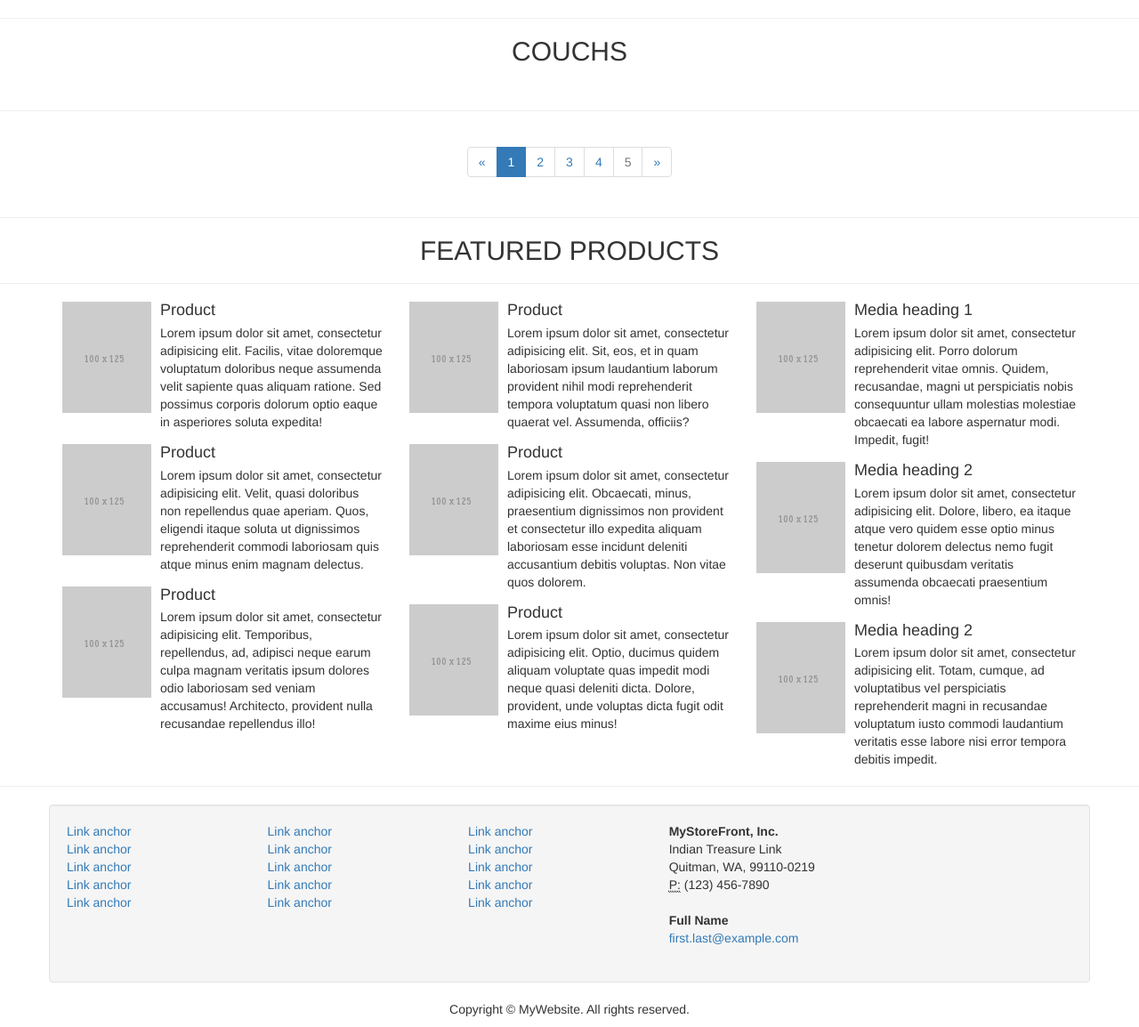
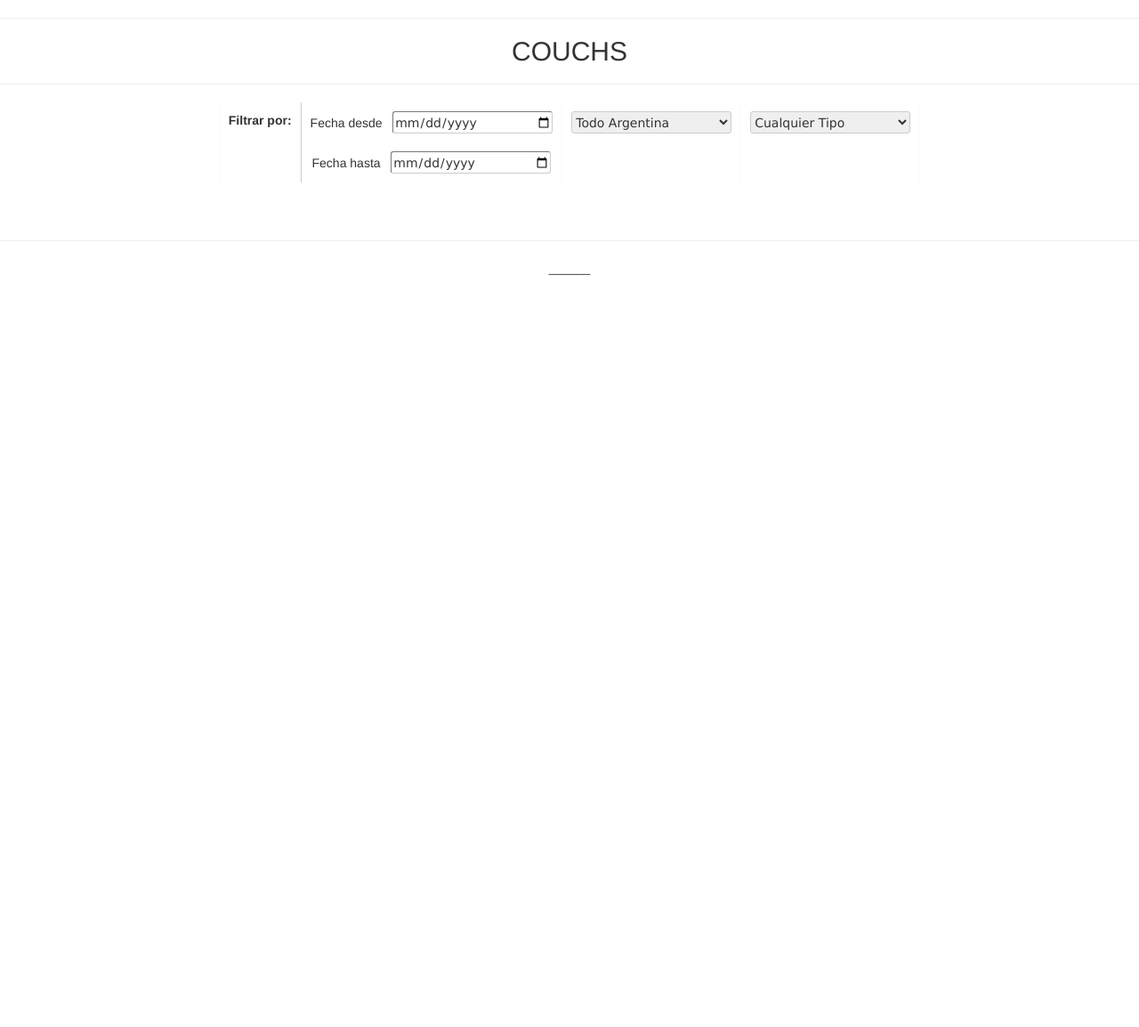
Before and after one commit to colooatienza/Grupo50, a PHP site: page / in a window 1280 px wide. Shown: the part 50-1204 px from the top of the page at 89% size. After the commit the page ends 359 px from the top, so only its background shows below. Run offline with PHP 8.4, Linux system fonts and the light colour scheme; data comes from the database, SQL or seed files in the repository; tables that the repository leaves empty hold one stand-in row (values such as "Sample post").

Commit message:
reemplacé el index

```diff
--- a/CouchInn/index.php
+++ b/CouchInn/index.php
@@ -6,10 +6,31 @@
 <meta name="viewport" content="width=device-width, initial-scale=1">
 <title>CouchInn</title>
 
+
+<style type="text/css" media="screen">
+  @import '../CouchInn/estilo/estilo.css';>
+</style>
 <!-- Bootstrap -->
 <link rel="stylesheet" href="css/bootstrap.css">
+<link rel="stylesheet" href="css/bootstrap.css">
     <link rel="icon" href="images/logo.jpg">
+<style>
+.separados{
+  margin: 10px;
+  padding: 10px;
 
+	}
+.inpu{
+	border-radius:3px;
+	border-width:1px;
+	border-color:#CCC;
+	width:180px;
+	height:25px;
+	font-family:Verdana;
+	font-size:14px;
+	}
+
+</style>
 </head>
 <body>
 <?php
@@ -23,178 +44,348 @@
 
 <hr>
 <h2 class="text-center">COUCHS</h2>
-<p>&nbsp;</p>
 <hr>
 <div class="container">
   <div class="row text-center">
 
+
+
+
   <?php
-    $couchs = "Select * FROM couchs INNER JOIN fotos ON couchs.id = fotos.idcouch INNER JOIN ciudad ON ciudad.id = couchs.ciudad  WHERE disponible=1 AND fechafin> CURDATE() GROUP BY couchs.id";
-    $couchs=$conn->query($couchs);
+
+      $TAMANIO_PAGINA = 3;
+      $ULTIMO_ELEMENTO=$TAMANIO_PAGINA;
+      $pagina = isset($_GET['pagina']) ? $_GET['pagina'] : 1 ;
+      $inicio = ($pagina-1) * $TAMANIO_PAGINA;
+
+
+
+
+
+    //filtro por provincia si llega a existir
+   $laProvincia = isset($_GET['provincia']) ? $_GET['provincia']:0;
+   $laCiudad = isset($_GET['ciudad']) ? $_GET['ciudad']:0;
+   $elTipo = isset($_GET['tipoo']) ? $_GET['tipoo']:0;
+   $fecha_inicio = isset($_GET['fechaI']) ? $_GET['fechaI']:'dd/mm/aa';
+   $fecha_fin = isset($_GET['fechaF']) ? $_GET['fechaF']:'dd/mm/aa';
+
+   $Cadena_provincia='';
+   $Cadena_ciudad='';
+   $Cadena_tipo='';
+   $Cadena_inicio='';
+   $Cadena_fin='';
+   if($laProvincia!=0){
+     $Cadena_provincia=' AND couchs.provincia='.$laProvincia.' ';
+	 if($laCiudad!=0){
+		  $Cadena_ciudad='AND couchs.ciudad='.$laCiudad.'';
+		 }
+	  }
+     if($elTipo!=0)
+       $Cadena_tipo=' AND couchs.idtipo='.$elTipo.' ';
+
+
+   if($fecha_fin!='dd/mm/aa' && $fecha_fin!='')
+        $Cadena_fin=' AND couchs.fechafin>="'.$fecha_fin.'"';
+
+
+	 if($fecha_inicio!='dd/mm/aa' && $fecha_inicio!='')
+         $Cadena_inicio=' AND couchs.fechainicio<="'.$fecha_inicio.'"';
+
+
+
+
+	$Cadena_total= ' '.$Cadena_provincia.' ' .$Cadena_ciudad.' '.$Cadena_tipo.' '.$Cadena_fin.' '.$Cadena_inicio.' ';
+
+
+
+
+
+    $couchsql = "Select * FROM couchs INNER JOIN fotos ON couchs.id = fotos.idcouch INNER JOIN ciudad ON ciudad.id = couchs.ciudad  WHERE disponible=1 ".$Cadena_total." AND fechafin> CURDATE() GROUP BY couchs.id order by couchs.fechafin desc";
+
+   $sql_couchs="".$couchsql." limit ".$inicio.",".$ULTIMO_ELEMENTO."";
+   $couchs=$conn->query($sql_couchs);
+
+
+   $cant_todo= mysqli_num_rows($conn->query($couchsql));
+   $total_paginas = ceil($cant_todo/ $TAMANIO_PAGINA);
+
+
+
+ $provincias=$conn->query("select * from provincia order by provincia_nombre");
+ $tipos=$conn->query("select * from tipos_couch");
+
+//La provincia !=0
+  if($laProvincia!=0){
+  $provSel=$conn->query("select * from provincia where id=".$laProvincia."");
+  $row_prov=$provSel->fetch_array(MYSQLI_BOTH);
+  $provinciaL=$row_prov['provincia_nombre'];
+
+
+  $ciudades=$conn->query("select * from ciudad where provincia_id=".$laProvincia. " order by ciudad_nombre");
+
+  if($laCiudad!=0){
+
+    $ciuSel=$conn->query("select * from ciudad where id=".$laCiudad." and provincia_id=".$laProvincia."");
+    $row_ciu=$ciuSel->fetch_array(MYSQLI_BOTH);
+	 $ciudadL=$row_ciu['ciudad_nombre'];
+	 if($ciudadL=="") $laCiudad=0;
+   }
+  }
+
+
+
+
+
+ if($elTipo!=0){
+	 $tipoSel=$conn->query("select * from tipos_couch where id=".$elTipo."");
+     $row_tipo=$tipoSel->fetch_array(MYSQLI_BOTH);
+     $tipoL=$row_tipo['tipo'];
+
+ }
+
+
+
+   $cadena_get= 'provincia='.$laProvincia.'&ciudad='.$laCiudad.'&tipoo='.$elTipo.'&fechaI='.$fecha_inicio.'&fechaF='.$fecha_fin.'';
+
+   $inpu='inpu';
+
+ //Los combobox:
+   ?>
+
+
+
+
+
+    <div class="filtros">
+
+         <form method="get"  action="index.php"  name="filtro" id="filtro"  ENCTYPE="multipart/form-data" >
+
+   <table border="0" style="position:relative; top:0px;" align="center" valign="top">
+
+  <tr><td style="background:#fafafa; width:1px;"></td><td class="separados" valign="top">
+    <strong>Filtrar por:</strong>  <td style="background:#CCC; width:1px;"></td>
+  <td class="separados" valign="top">
+  Fecha desde&nbsp;&nbsp;
+
+    <input type="date" class="<?php echo $inpu;?>" name="fechaI" value="<?php echo $fecha_inicio;?>"onBlur="enviar_filtro()"><br><br>
+  Fecha hasta&nbsp;&nbsp;   <input type="date" class="<?php echo $inpu;?>" value="<?php echo $fecha_fin;?>"name="fechaF" onBlur="enviar_filtro()">
+
+
+
+
+
+
+
+  </td><td style="background:#fafafa; width:1px;"></td><td class="separados" valign="top">
+          <!-- Selector de provincia -->
+          <select name="provincia" class="<?php echo $inpu;?>" onChange="enviar_filtro()">
+            <?php while($rows=$provincias->fetch_array()) {
+       $nombre_provincia=addslashes(utf8_encode($rows['provincia_nombre']));
+	   $ide_provincia=$rows['id'];
+
+		     if($rows['id']==$laProvincia){
+		    echo "<option name=prov value=".$rows['id']." selected=\"selected\">"
+			.htmlentities($nombre_provincia)."</ option>"; }else{
+			    echo "<option name=prov value=".$rows['id'].">"
+			.htmlentities($nombre_provincia)."</ option>";
+			   }
+			}
+
+			if($laProvincia==0){ ?>
+            <option selected value="0">Todo Argentina</option>
+            <?php }else{  ?>
+
+            <option value="0">Todo Argentina</option>
+            <?php }  ?>
+
+          </select>
+
+
+
+
+
+  <!-- </td><td style="background:#CCC; width:1px;"></td><td class="separados">
+          <!-- Selector de ciudad -->
+          <?php if($laProvincia!=0){  ?>
+            <br><br>
+          <select name="ciudad"  class="<?php echo $inpu;?>"  onChange="enviar_filtro()">
+            <?php while($rowsc=$ciudades->fetch_array()) {
+       $nombre_ciudad=addslashes(utf8_encode($rowsc['ciudad_nombre']));
+	   $ide_ciudad=$rowsc['id'];
+            echo "<option name=prov value=".$rowsc['id']." selected=\"selected\">"
+
+			.htmlentities($nombre_ciudad)."</ option>"; }
+
+			if($laCiudad==0){ ?>
+            <option selected value="0">Cualquier Ciudad</option>
+            <?php }else{  ?>
+            <option selected value="<?php  echo $laCiudad; ?>"><?php echo utf8_encode($row_ciu['ciudad_nombre']);?></option>
+            <option value="0">Cualquier Ciudad</option>
+            <?php } ?>
+
+          </select>
+
+          <?php   }   ?>
+
+
+
+
+   </td><td style="background:#fafafa; width:1px;"></td><td class="separados" valign="top">
+           <!-- Selector de tipo -->
+
+            <select name="tipoo" class="<?php echo $inpu;?>" onChange="enviar_filtro()">
+
+			<?php while($rowst=$tipos->fetch_array()) {
+       $nombre_tipo=addslashes(utf8_encode($rowst['tipo']));
+	   $ide_tipo=$rowst['id'];
+
+			  if($rowst['id']==$elTipo){
+                 echo "<option name=prov value=".$rowst['id']." selected=\"selected\">"
+			.htmlentities($nombre_tipo)."</ option>"; }
+			  else{
+				     echo "<option name=prov value=".$rowst['id'].">"
+			.htmlentities($nombre_tipo)."</ option>";
+				  }
+			}
+			if($elTipo==0){ ?>
+            <option selected value="0">Cualquier Tipo</option>
+            <?php }else{  ?>
+
+            <option value="0">Cualquier Tipo</option>
+            <?php } ?>
+
+          </select>
+      </td><td style="background:#fafafa; width:1px;"></td>
+
+   </tr>
+</table>
+    </form>
+         </div>
+  <?php
+
+
+
+
+
     while($row=$couchs->fetch_array()) {
       echo'<div class="col-sm-4 col-md-4 col-lg-4 col-xs-6">';
         echo'<div class="thumbnail"> <img src="images/couch/'.$row["link"].'"  class="img-responsive">';
+		 echo'<div class="acomodado">';
           echo'<div class="caption">';
             echo'<h3>'.utf8_encode($row["titulo"]).'</h3>';
             echo'<p>Ciudad: '.utf8_encode($row['ciudad_nombre']).'</p>';
-            echo'<p>Desde: '.date('d/m/y', strtotime(utf8_encode($row['fechainicio']))).'</p>';
+
+
+
+
+		//Con estas líneas pongo la fecha inicio como hoy si llegara a ser anterior a la actual
+
+			$fecha= date('d/m/y', strtotime(utf8_encode($row['fechainicio']))). '<br><br>';
+			$dia_bd= intval(substr($fecha,0,2));
+			$mes_bd= intval(substr($fecha,3,2));
+			$anio_bd = intval(substr($fecha,6,2));
+
+			$fecha=date('d/m/y');
+			$dia_hoy=intval(substr($fecha,0,2));
+			$mes_hoy=intval(substr($fecha,3,2));
+			$anio_hoy=intval(substr($fecha,6,2));
+               $fecha_menor=false;
+			  if($anio_bd <= $anio_hoy){
+
+					   if($anio_bd==$anio_hoy){
+						   if($mes_bd<=$mes_hoy){
+
+							   if($mes_bd==$mes_hoy){
+								    if($dia_bd<=$dia_hoy){
+										$fecha_menor=true;}
+								   }else{$fecha_menor=true;}
+							}}else{ $fecha_menor=true; }
+
+				  }
+
+			     if($fecha_menor==true){ $fecha=date('d/m/y');}else{ $fecha= date('d/m/y',strtotime(utf8_encode($row['fechainicio'])));}
+
+
+   ////----------------------
+
+
+			echo'<p>Desde: '.$fecha.'</p>';
             echo'<p>Hasta: '.date('d/m/y', strtotime(utf8_encode($row['fechafin']))).'</p>';
-            echo'<p><a href="consultaCouch.php?id='.$row[0].'" class="btn btn-primary" role="button"></span>Ver Detalles</a></p>';
+             echo'<p><a href="consultaCouch.php?id='.$row[0].'" class="btn btn-primary" role="button"></span>Ver Detalles</a></p>';
+			 echo'</div>';
           echo'</div>';
         echo'</div>';
       echo'</div>';
-
     }
 ?>
+
+
+
   </div>
   <nav class="text-center">
     <!-- Add class .pagination-lg for larger blocks or .pagination-sm for smaller blocks-->
     <ul class="pagination">
-      <li> <a href="#" aria-label="Previous"> <span aria-hidden="true">&laquo;</span> </a> </li>
-      <li class="active"><a href="#">1</a></li>
-      <li><a href="#">2</a></li>
-      <li><a href="#">3</a></li>
-      <li><a href="#">4</a></li>
-      <li class="disabled"><a href="#">5</a></li>
-      <li> <a href="#" aria-label="Next"> <span aria-hidden="true">&raquo;</span> </a> </li>
+
+
+
+
+
+
+ <?php
+ 	  //Las flechitasss
+	     if($pagina>1){
+	    		echo '<li> <a href="index.php?'.$cadena_get.'&pagina=1" aria-label="Previous"> <span aria-hidden="true">&laquo;&laquo;</span> </a> </li>';
+
+	    echo '<li> <a href="index.php?'.$cadena_get.'&pagina='.($pagina-1).'" aria-label="Previous"> <span aria-hidden="true">&laquo;</span> </a> </li>';
+		}
+	    //Si pagina está en mayor a 6:::
+            if($pagina>5){
+				$diferencia=5;
+				}else{ $diferencia=($pagina-1);}
+		 //Si la pagina está en un índice menor a 5 del último
+		    if(($total_paginas - $pagina)>5){
+				$diferencia2=5;
+				}else{ $diferencia2=($total_paginas-$pagina);}
+
+
+		for($i=$pagina-($diferencia); $i<=$pagina+$diferencia2; $i++){
+
+		 if($pagina==$i){
+			 echo '<li><a><span style="color:#000"><b>'.$i.'</b></span></a></li>';
+			 } else{
+      echo '<li><a href="index.php?'.$cadena_get.'&pagina='.$i.'">'.$i.'</a></li>';
+			 }
+	  }
+
+
+	   if($pagina< $total_paginas){
+		   echo '<li> <a href="index.php?'.$cadena_get.'&pagina='.($pagina+1).'" aria-label="Next"> <span aria-hidden="true">&raquo;</span> </a> </li>';
+		    echo '<li> <a href="index.php?'.$cadena_get.'&pagina='.($total_paginas).'" aria-label="Next"> <span aria-hidden="true">&raquo;&raquo;</span> </a> </li>';
+		    }
+	   ?>
+
     </ul>
   </nav>
 </div>
 <hr>
-<h2 class="text-center">FEATURED PRODUCTS</h2>
-<hr>
-<div class="container">
-  <div class="row">
-    <div class="col-lg-4 col-md-6">
-      <div class="media-object-default">
-        <div class="media">
-          <div class="media-left"> <a href="#"> <img class="media-object" src="images/100X125.gif" alt="placeholder image"> </a> </div>
-          <div class="media-body">
-            <h4 class="media-heading">Product</h4>
-            Lorem ipsum dolor sit amet, consectetur adipisicing elit. Facilis, vitae doloremque voluptatum doloribus neque assumenda velit sapiente quas aliquam ratione. Sed possimus corporis dolorum optio eaque in asperiores soluta expedita! </div>
-        </div>
-        <div class="media">
-          <div class="media-left"> <a href="#"> <img class="media-object" src="images/100X125.gif" alt="placeholder image"> </a> </div>
-          <div class="media-body">
-            <h4 class="media-heading">Product</h4>
-            Lorem ipsum dolor sit amet, consectetur adipisicing elit. Velit, quasi doloribus non repellendus quae aperiam. Quos, eligendi itaque soluta ut dignissimos reprehenderit commodi laboriosam quis atque minus enim magnam delectus.</div>
-        </div>
-        <div class="media">
-          <div class="media-left"> <a href="#"> <img class="media-object" src="images/100X125.gif" alt="placeholder image"></a></div>
-          <div class="media-body">
-            <h4 class="media-heading">Product</h4>
-            Lorem ipsum dolor sit amet, consectetur adipisicing elit. Temporibus, repellendus, ad, adipisci neque earum culpa magnam veritatis ipsum dolores odio laboriosam sed veniam accusamus! Architecto, provident nulla recusandae repellendus illo!</div>
-        </div>
-      </div>
-    </div>
-    <hr class="hidden-md hidden-lg">
-    <div class="col-lg-4 col-md-6">
-      <div class="media-object-default">
-        <div class="media">
-          <div class="media-left"> <a href="#"> <img class="media-object" src="images/100X125.gif" alt="placeholder image"></a></div>
-          <div class="media-body">
-            <h4 class="media-heading">Product</h4>
-            Lorem ipsum dolor sit amet, consectetur adipisicing elit. Sit, eos, et in quam laboriosam ipsum laudantium laborum provident nihil modi reprehenderit tempora voluptatum quasi non libero quaerat vel. Assumenda, officiis?</div>
-        </div>
-        <div class="media">
-          <div class="media-left"> <a href="#"> <img class="media-object" src="images/100X125.gif" alt="placeholder image"></a></div>
-          <div class="media-body">
-            <h4 class="media-heading">Product</h4>
-            Lorem ipsum dolor sit amet, consectetur adipisicing elit. Obcaecati, minus, praesentium dignissimos non provident et consectetur illo expedita aliquam laboriosam esse incidunt deleniti accusantium debitis voluptas. Non vitae quos dolorem.</div>
-        </div>
-        <div class="media">
-          <div class="media-left"> <a href="#"> <img class="media-object" src="images/100X125.gif" alt="placeholder image"></a></div>
-          <div class="media-body">
-            <h4 class="media-heading">Product</h4>
-            Lorem ipsum dolor sit amet, consectetur adipisicing elit. Optio, ducimus quidem aliquam voluptate quas impedit modi neque quasi deleniti dicta. Dolore, provident, unde voluptas dicta fugit odit maxime eius minus!</div>
-        </div>
-      </div>
-    </div>
-    <hr class="hidden-lg">
-    <div class="col-lg-4 col-md-12 hidden-md">
-      <div class="media-object-default">
-        <div class="media">
-          <div class="media-left"> <a href="#"> <img class="media-object" src="images/100X125.gif" alt="placeholder image"></a></div>
-          <div class="media-body">
-            <h4 class="media-heading">Media heading 1</h4>
-            Lorem ipsum dolor sit amet, consectetur adipisicing elit. Porro dolorum reprehenderit vitae omnis. Quidem, recusandae, magni ut perspiciatis nobis consequuntur ullam molestias molestiae obcaecati ea labore aspernatur modi. Impedit, fugit!</div>
-        </div>
-        <div class="media">
-          <div class="media-left"> <a href="#"> <img class="media-object" src="images/100X125.gif" alt="placeholder image"></a></div>
-          <div class="media-body">
-            <h4 class="media-heading">Media heading 2</h4>
-            Lorem ipsum dolor sit amet, consectetur adipisicing elit. Dolore, libero, ea itaque atque vero quidem esse optio minus tenetur dolorem delectus nemo fugit deserunt quibusdam veritatis assumenda obcaecati praesentium omnis!</div>
-        </div>
-        <div class="media">
-          <div class="media-left"> <a href="#"> <img class="media-object" src="images/100X125.gif" alt="placeholder image"></a></div>
-          <div class="media-body">
-            <h4 class="media-heading">Media heading 2</h4>
-            Lorem ipsum dolor sit amet, consectetur adipisicing elit. Totam, cumque, ad voluptatibus vel perspiciatis reprehenderit magni in recusandae voluptatum iusto commodi laudantium veritatis esse labore nisi error tempora debitis impedit.</div>
-        </div>
-      </div>
-    </div>
-  </div>
-</div>
-<hr>
-  <div class="container well">
-    <div class="row">
-      <div class="col-xs-6 col-sm-6 col-md-6 col-lg-7">
-        <div class="row">
-          <div class="col-sm-4 col-md-4 col-lg-4 col-xs-6">
-            <div>
-              <ul class="list-unstyled">
-                <li> <a>Link anchor</a> </li>
-                <li> <a>Link anchor</a> </li>
-                <li> <a>Link anchor</a> </li>
-                <li> <a>Link anchor</a> </li>
-                <li> <a>Link anchor</a> </li>
-              </ul>
-            </div>
-          </div>
-          <div class="col-sm-4 col-md-4 col-lg-4  col-xs-6">
-            <div>
-              <ul class="list-unstyled">
-                <li> <a>Link anchor</a> </li>
-                <li> <a>Link anchor</a> </li>
-                <li> <a>Link anchor</a> </li>
-                <li> <a>Link anchor</a> </li>
-                <li> <a>Link anchor</a> </li>
-              </ul>
-            </div>
-          </div>
-          <div class="col-sm-4 col-md-4 col-lg-4 col-xs-6">
-            <div>
-              <ul class="list-unstyled">
-                <li> <a>Link anchor</a> </li>
-                <li> <a>Link anchor</a> </li>
-                <li> <a>Link anchor</a> </li>
-                <li> <a>Link anchor</a> </li>
-                <li> <a>Link anchor</a> </li>
-              </ul>
-            </div>
-          </div>
-        </div>
-      </div>
-      <div class="col-xs-6 col-sm-6 col-md-6 col-lg-5">
-        <address>
-        <strong>MyStoreFront, Inc.</strong><br>
-        Indian Treasure Link<br>
-        Quitman, WA, 99110-0219<br>
-        <abbr title="Phone">P:</abbr> (123) 456-7890
-      </address>
-        <address>
-        <strong>Full Name</strong><br>
-        <a href="mailto:#">first.last@example.com</a>
-        </address>
-        </div>
-    </div>
-  </div>
+
+
+
+
+
+
+
+
+
+
+
+
 
 <footer class="text-center">
   <div class="container">
     <div class="row">
       <div class="col-xs-12">
-        <p>Copyright © MyWebsite. All rights reserved.</p>
+        <p> ______</p>
       </div>
     </div>
   </div>
```
